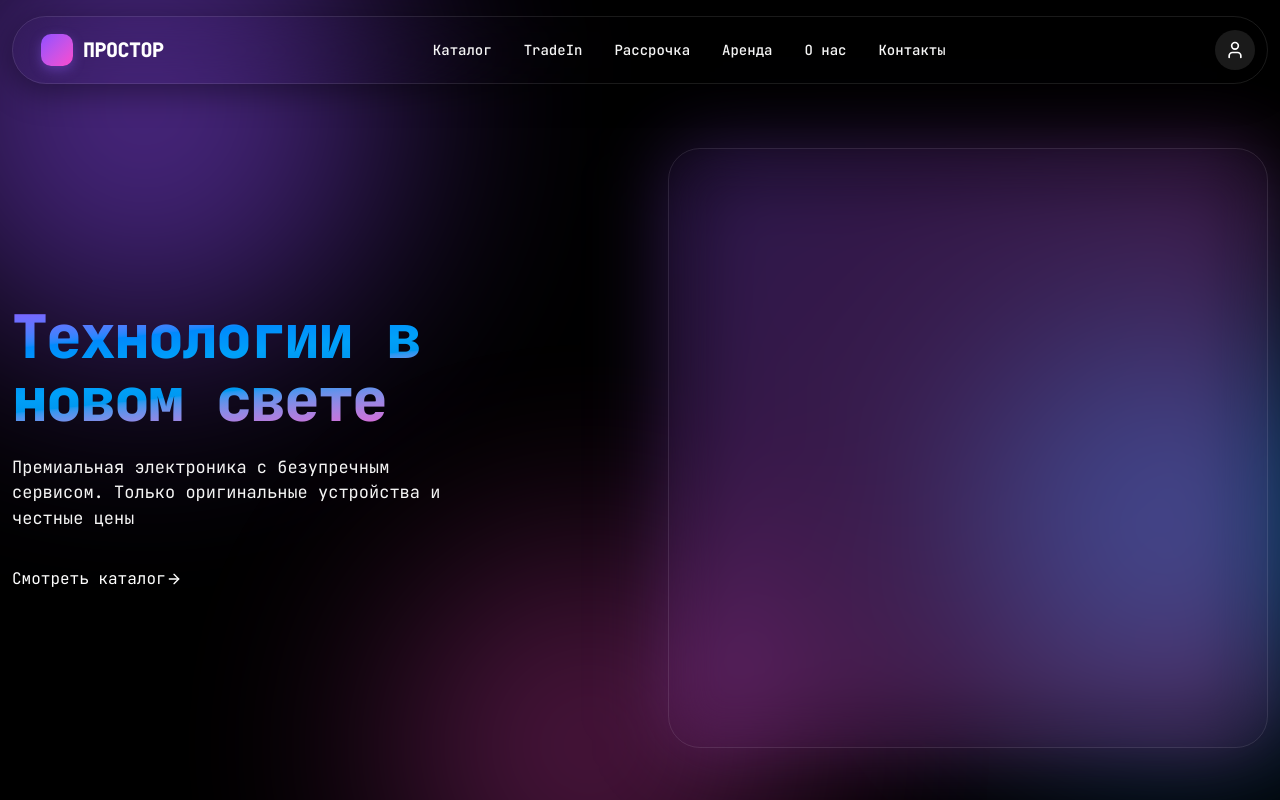
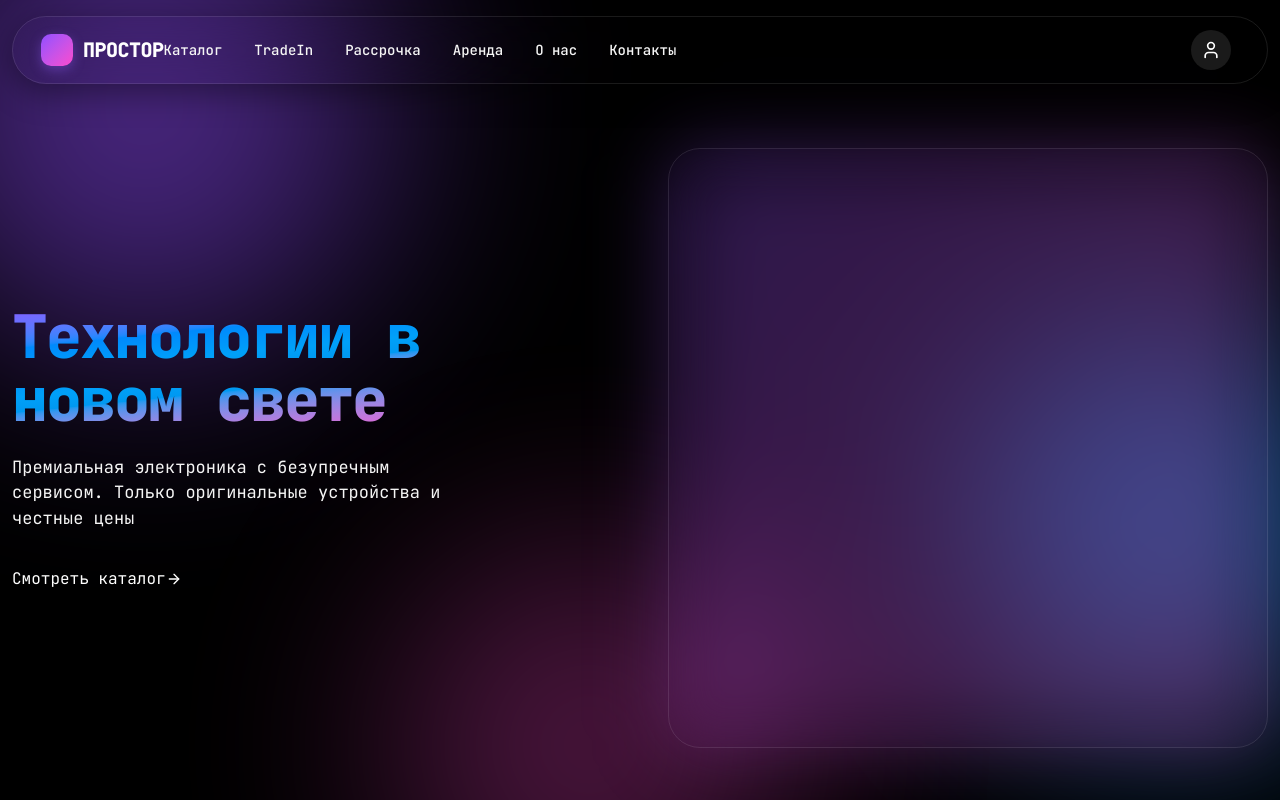
Before and after one commit to KarameLka-cloud/prostore, a Next.js app in the folder frontend/: page / in a window 1280 px wide. Shown: the top 800 px of the page. Built offline with nearby package versions, Linux system fonts and the light colour scheme.

Commit message:
Исправлена блочная модель кнопки входа

```diff
--- a/frontend/src/widgets/header-section/ui/header-section.tsx
+++ b/frontend/src/widgets/header-section/ui/header-section.tsx
@@ -33,14 +33,12 @@ export default function HeaderSection() {
             ))}
           </nav>
 
-          <div className="flex gap-2">
-            <Link
-              href="/login"
-              className="flex size-10 items-center justify-center rounded-full bg-white/10 text-white transition-colors hover:bg-white/20"
-            >
-              <User className="size-5" />
-            </Link>
-          </div>
+          <Link
+            href="/login"
+            className="flex size-10 ml-auto mr-6 items-center justify-center rounded-full bg-white/10 text-white transition-colors hover:bg-white/20"
+          >
+            <User className="size-5" />
+          </Link>
 
           {/* Burger button */}
           <button
```
